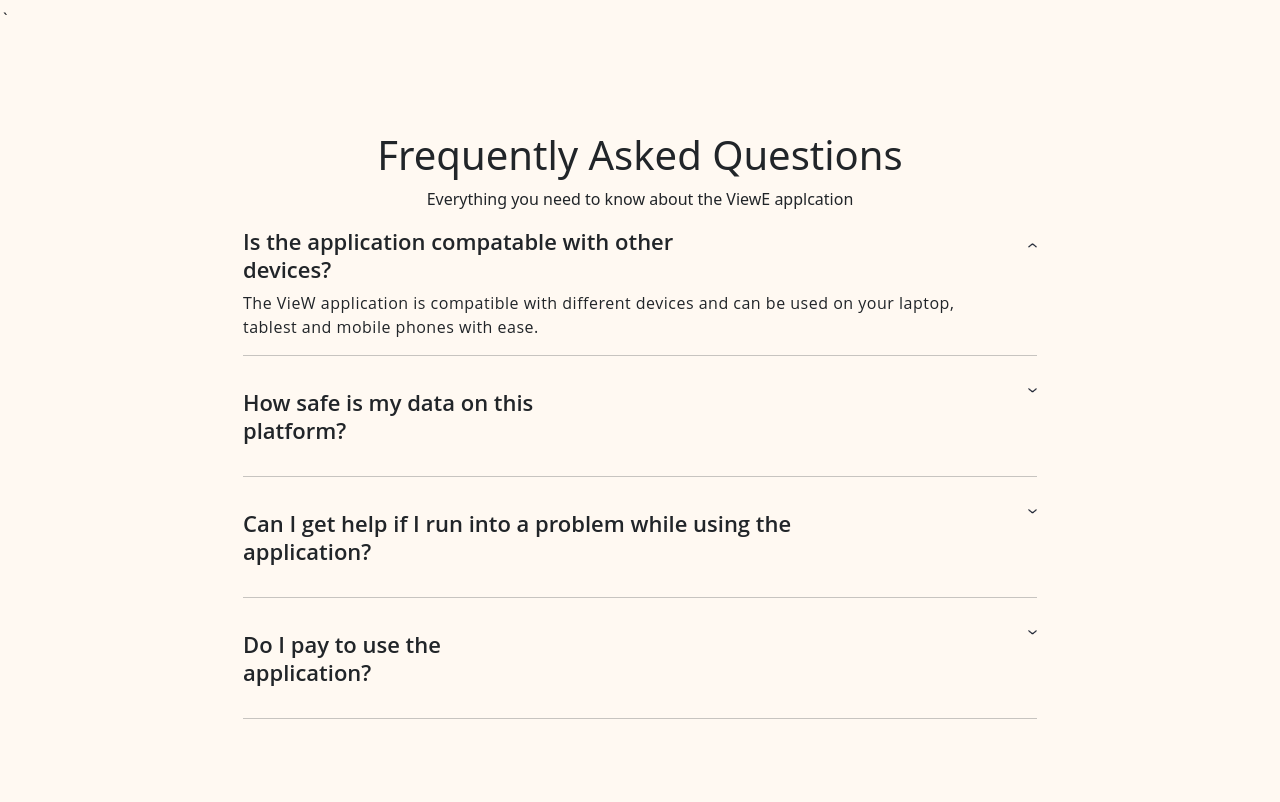
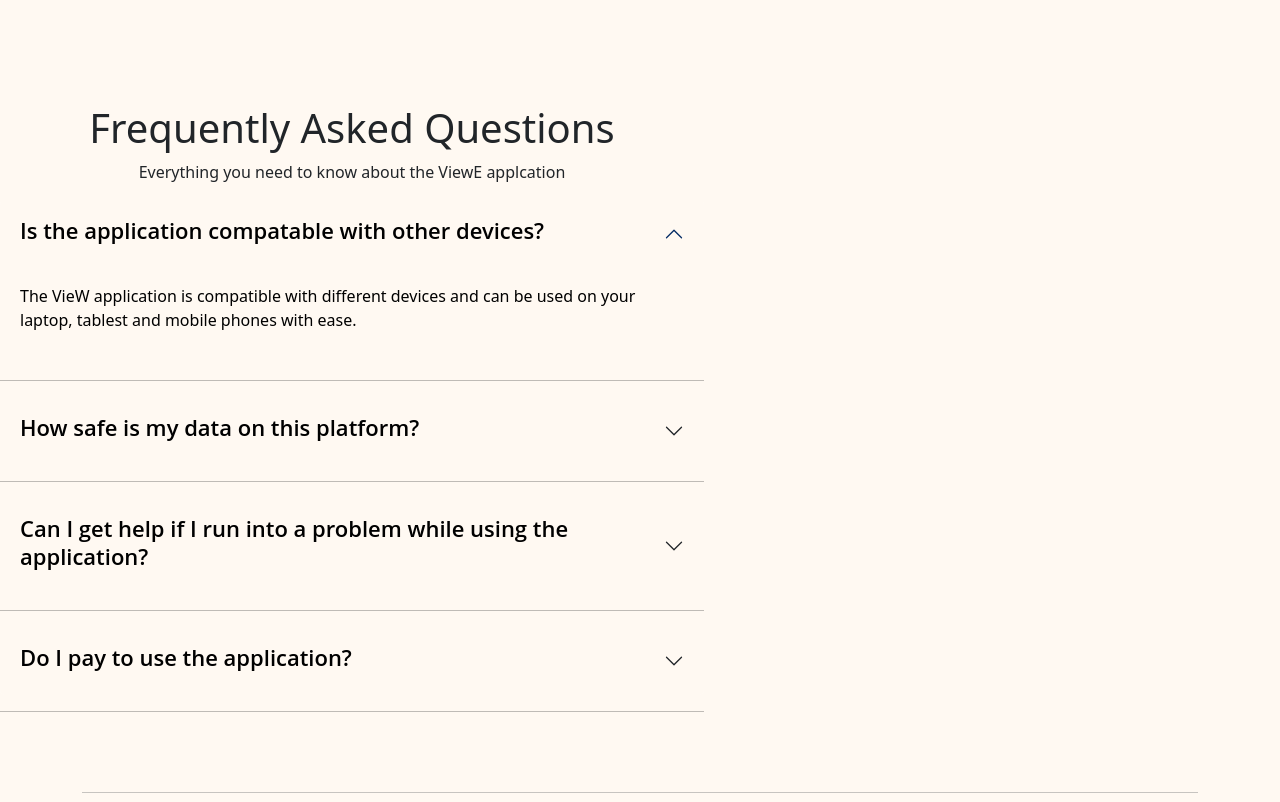
Before and after one commit to Blesso04/Blesso04, a plain HTML site: page about.html in a window 1280 px wide. Shown: the part 1738-2540 px from the top of the page. Drawn offline with Linux system fonts and the light colour scheme.

Commit message:
updated an index file

```diff
--- a/about.html
+++ b/about.html
@@ -99,7 +99,7 @@
               <div class="container" style="margin-top: 150px;">
                 <hr>
               </div>
-              <nav class="mark sec1">`
+              <!-- <nav class="mark sec1">`
                 <div style="padding-top: 100px;" class="container">
                   <h1 class="ask">Frequently Asked Questions</h1>
                   <p class="you">Everything you need to know about the ViewE applcation</p>
@@ -135,7 +135,71 @@
                     <hr class="san">
                   </div>
                 </div></center>
-                </nav>
+                </nav> -->
+                <nav  class="cord">
+                  <div style="padding-top: 100px;" class="container">
+                    <h1 class="ask">Frequently Asked Questions</h1>
+                  <p class="you">Everything you need to know about the ViewE applcation</p>
+                  </div>
+                <div class="accordion div" id="accordionPanelsStayOpenExample">
+                  <div class="accordion-item" >
+                    <h2 class="accordion-header" >
+                      <button class="accordion-button" style="background-color: #fff9f2;border: none;color: black;box-shadow: none;" type="button" data-bs-toggle="collapse" data-bs-target="#panelsStayOpen-collapseOne" aria-expanded="true" aria-controls="panelsStayOpen-collapseOne">
+                        <h3  class="font" style="font-family: Open Sans;font-size: 22px;font-weight: 600;line-height: 28px;letter-spacing: 0px;text-align: left;">Is the application compatable with other devices?</h3>
+                      </button>
+                    </h2>
+                    <div id="panelsStayOpen-collapseOne" class="accordion-collapse collapse show">
+                      <div class="accordion-body">
+                        <p>The VieW application is compatible with different devices and can be used on your laptop, tablest  and mobile phones with ease.</p>
+                      </div>
+                    </div>
+                  </div>
+                  <hr>
+                  <div class="accordion-item">
+                    <h2 class="accordion-header">
+                      <button class="accordion-button collapsed" type="button" data-bs-toggle="collapse" data-bs-target="#panelsStayOpen-collapseTwo" aria-expanded="false" aria-controls="panelsStayOpen-collapseTwo">
+                        <h3 class=" font" style="font-family: Open Sans;font-size: 22px;font-weight: 600;line-height: 28px;letter-spacing: 0px;text-align: left;">How safe is my data on this platform?</h3>
+                      </button>
+                    </h2>
+                    <div id="panelsStayOpen-collapseTwo" class="accordion-collapse collapse">
+                      <div class="accordion-body">
+
+                      </div>
+                    </div>
+                  </div>
+                  <hr>
+                  <div class="accordion-item">
+                    <h2 class="accordion-header">
+                      <button class="accordion-button collapsed " type="button"  data-bs-toggle="collapse" data-bs-target="#panelsStayOpen-collapseThree" aria-expanded="false" aria-controls="panelsStayOpen-collapseThree">
+                        <h3 class="font" style="font-family: Open Sans;font-size: 22px;font-weight: 600;line-height: 28px;letter-spacing: 0px;text-align: left;">Can I get help if I run into a problem while using the application?</h3>
+                      </button>
+                    </h2>
+                    <div id="panelsStayOpen-collapseThree" class="accordion-collapse collapse">
+                      <div class="accordion-body">
+
+                      </div>
+                    </div>
+                  </div>
+                  <hr>
+                  <div class="accordion-item">
+                    <h2 class="accordion-header">
+                      <button class="accordion-button collapsed " type="button"  data-bs-toggle="collapse" data-bs-target="#panelsStayOpen-collapseFour" aria-expanded="false" aria-controls="panelsStayOpen-collapsefour">
+                        <h3 class="font"  style="font-family: Open Sans;font-size: 22px;font-weight: 600;line-height: 28px;letter-spacing: 0px;text-align: left;">Do I pay to use the application?</h3>
+                      </button>
+                    </h2>
+                    <div id="panelsStayOpen-collapseFour" class="accordion-collapse collapse">
+                      <div class="accordion-body">
+
+                      </div>
+                    </div>
+                  </div>
+                  <hr >
+                </div>
+
+              </nav>
+            <div class="container pt-5">
+              <hr>
+            </div>
                 <section>
                   <nav  style="padding-top: 100px;">
                     <div class="row get" >
```
